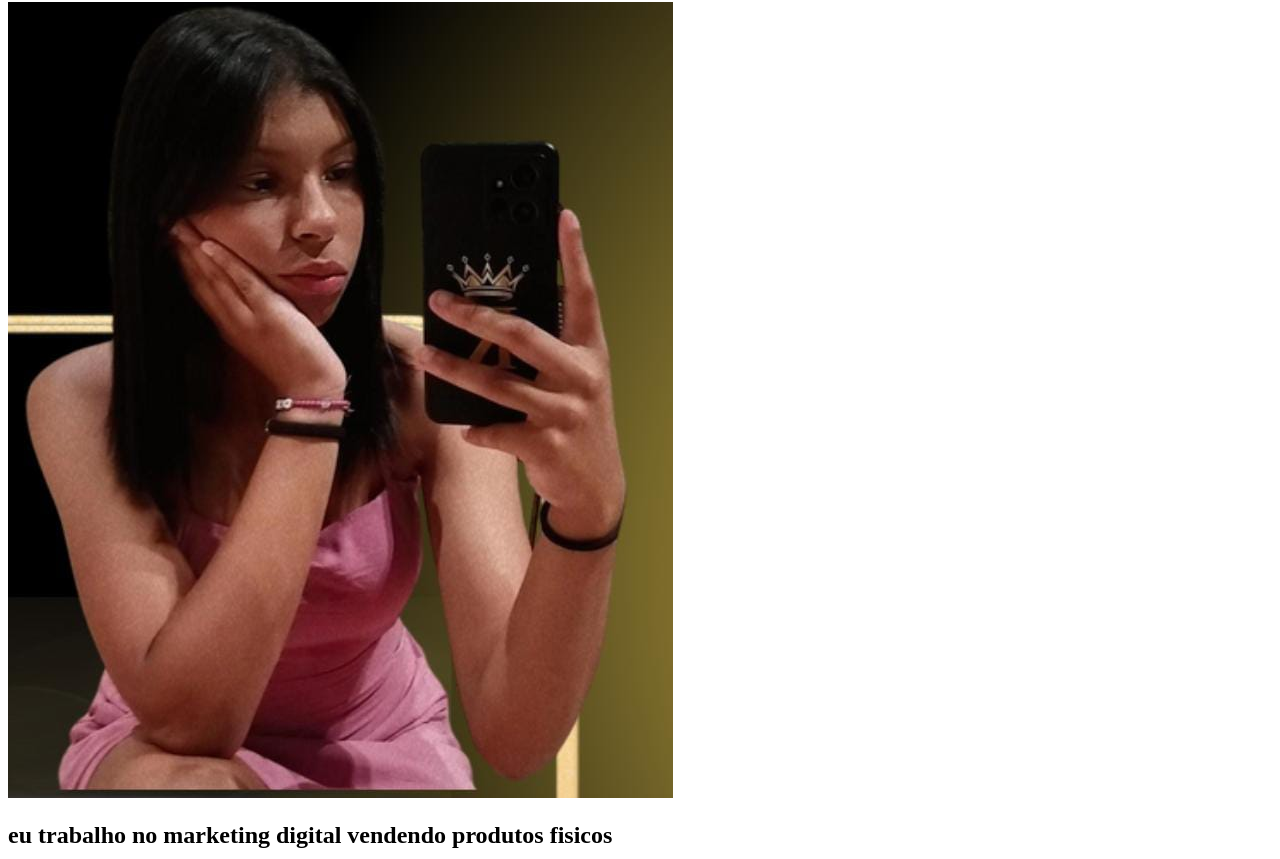
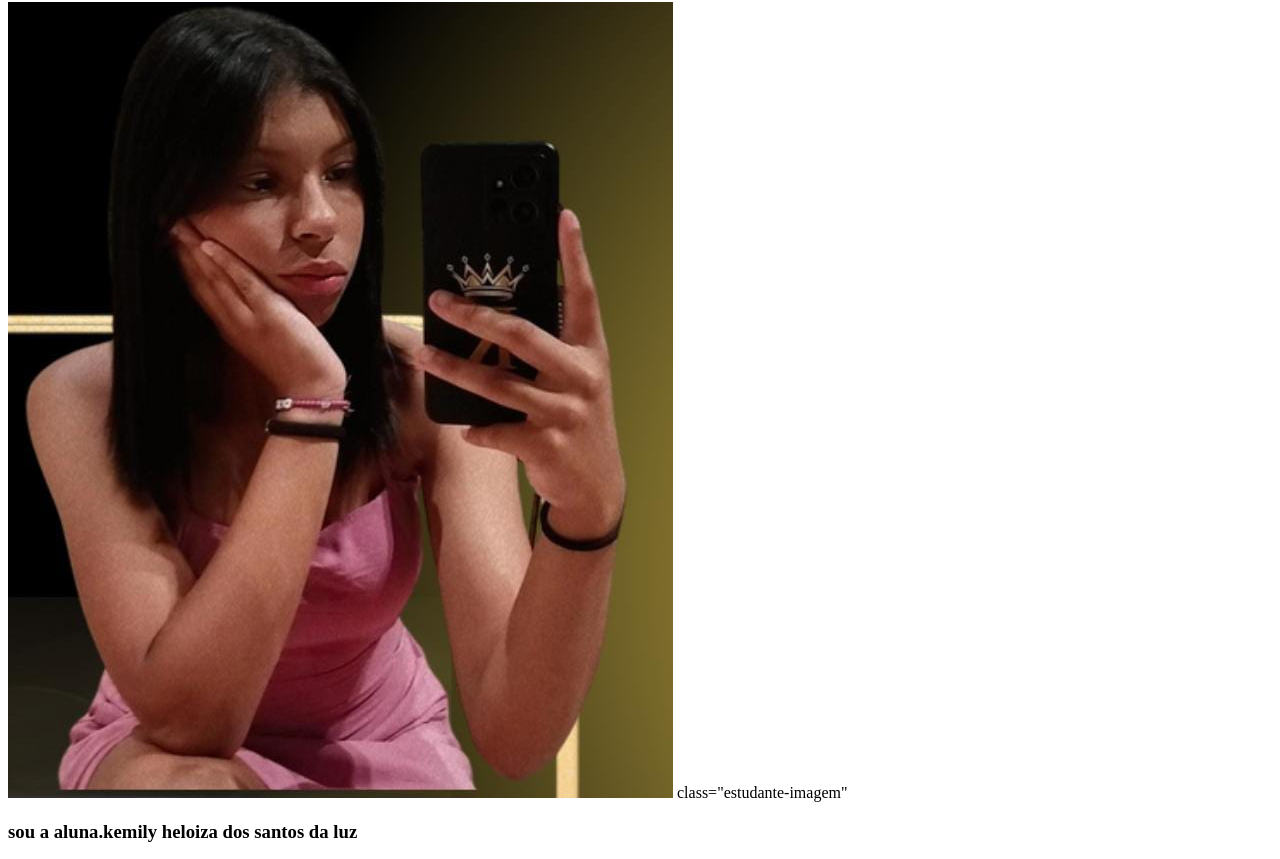
Before and after one commit to lindina000/segundo-repositorio1, a plain HTML site: page index.html in a window 1280 px wide. Shown: the part 65-924 px from the top of the page. Drawn offline with Linux system fonts and the light colour scheme.

Commit message:
aula estudante

```diff
--- a/index.html
+++ b/index.html
@@ -14,8 +14,9 @@
     </header>
     <main>
 
-        <section id="minhaApresentaçao">
-            <img src="img/kemily.jpeg " alt="foto de perfil">
+        <section id="estudante">
+            <img src="img/kemily.jpeg " alt="foto de perfil da kemily"> class="estudante-imagem"
+            <h3 class="estudante-nome">sou a aluna.kemily heloiza dos santos da luz</h3>
             <h1> eu trabalho no marketing digital vendendo produtos fisicos </h1>
             <h2>sou kemily heloiza dos santos da luz</h2>
             <h2>trablho pelo celular sem precisar sair de casa por conta da minha saude finais de samana dou um pequeno
```
